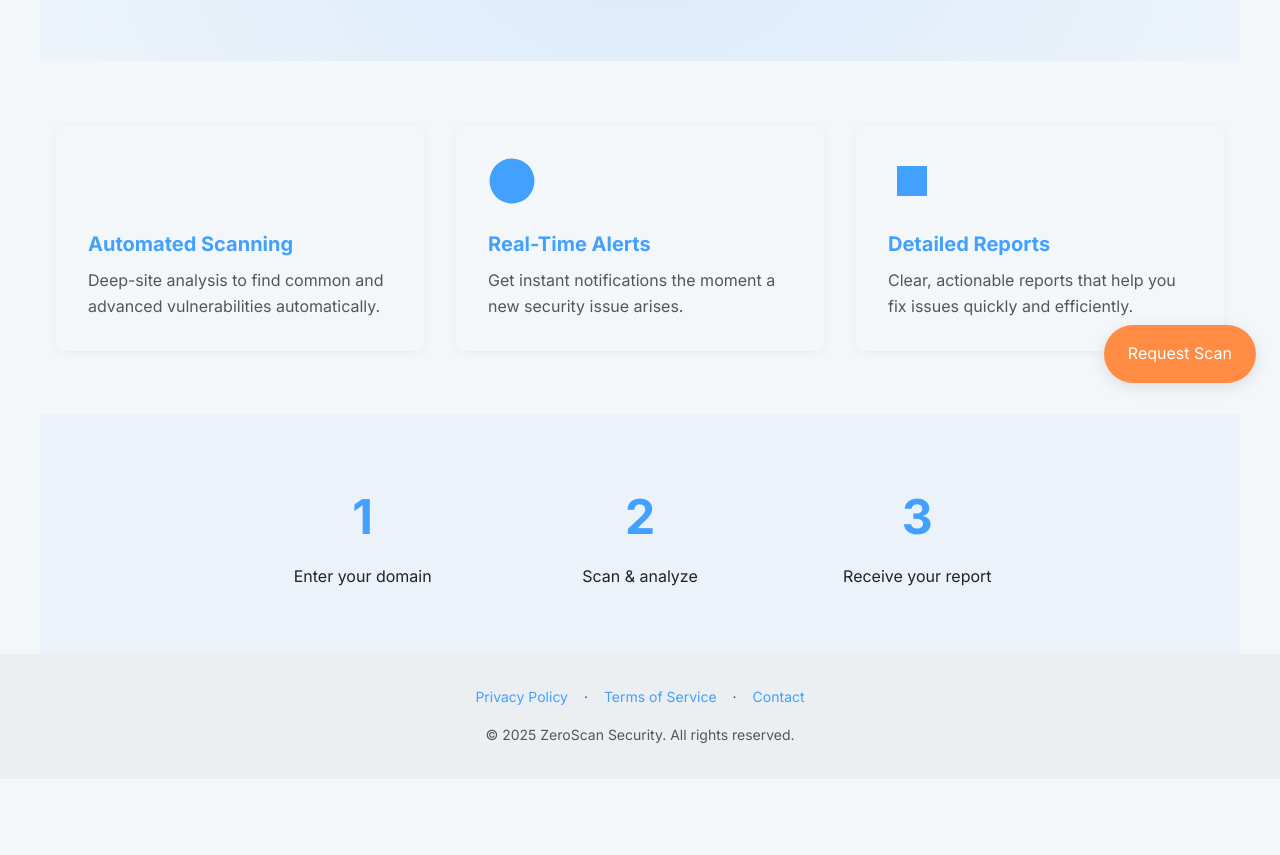
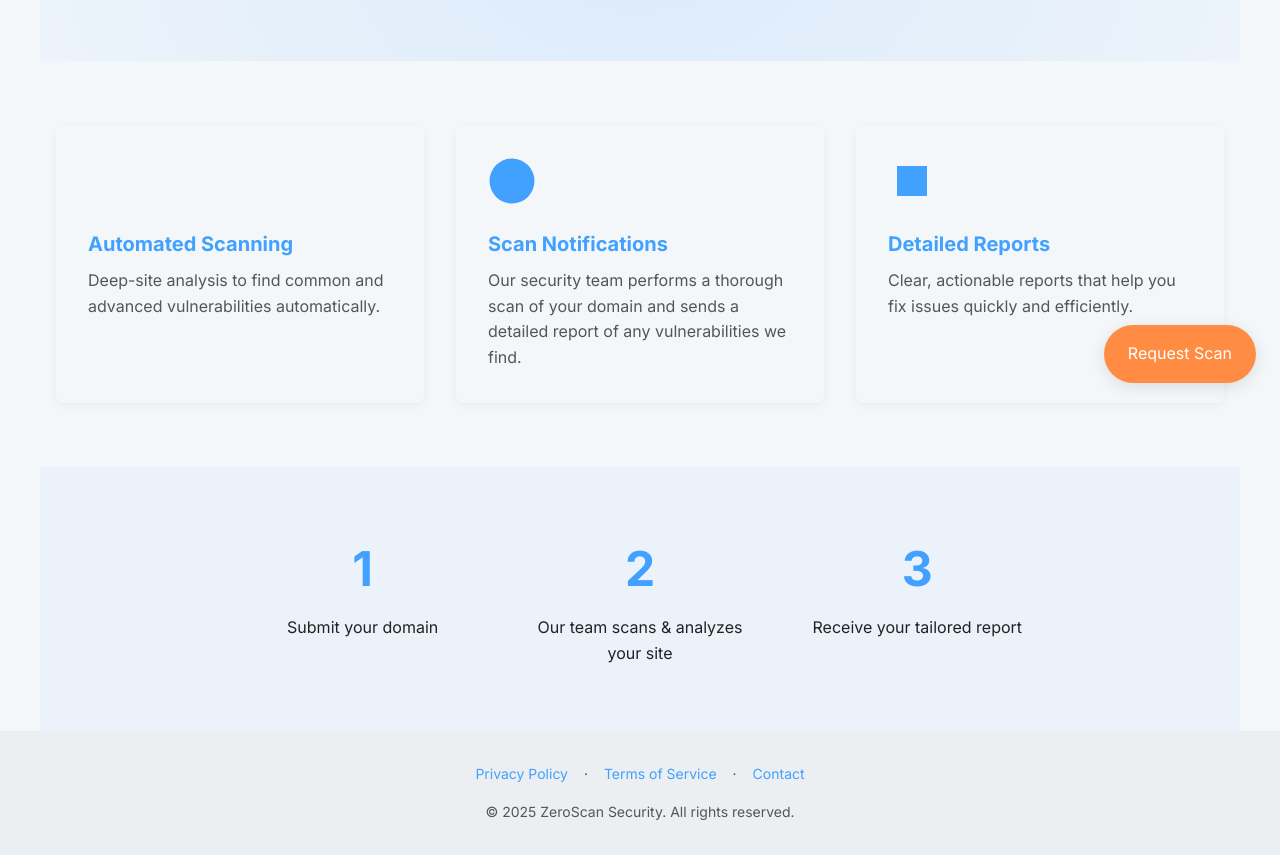
Before and after one commit to itchybawbagz/zeroscansecurity.com, a plain HTML site: page index.html in a window 1280 px wide. Shown: the part 393-1248 px from the top of the page. Before the commit the page ends 1172 px from the top, so only its background shows below. Drawn offline with Linux system fonts and the light colour scheme.

Commit message:
Update index.html

```diff
--- a/index.html
+++ b/index.html
@@ -106,10 +106,10 @@
       <h3>Automated Scanning</h3>
       <p>Deep-site analysis to find common and advanced vulnerabilities automatically.</p>
     </div>
-    <div class="feature-card" data-aniktn="data-anim">
+    <div class="feature-card" data-anim>
       <svg viewBox="0 0 64 64"><circle cx="32" cy="32" r="30"/></svg>
-      <h3>Real-Time Alerts</h3>
-      <p>Get instant notifications the moment a new security issue arises.</p>
+      <h3>Scan Notifications</h3>
+      <p>Our security team performs a thorough scan of your domain and sends a detailed report of any vulnerabilities we find.</p>
     </div>
     <div class="feature-card" data-anim>
       <svg viewBox="0 0 64 64"><rect x="12" y="12" width="40" height="40"/></svg>
@@ -123,15 +123,15 @@
     <div class="step-list">
       <div class="step">
         <h2>1</h2>
-        <p>Enter your domain</p>
+        <p>Submit your domain</p>
       </div>
       <div class="step">
         <h2>2</h2>
-        <p>Scan & analyze</p>
+        <p>Our team scans & analyzes your site</p>
       </div>
       <div class="step">
         <h2>3</h2>
-        <p>Receive your report</p>
+        <p>Receive your tailored report</p>
       </div>
     </div>
   </section>
```
